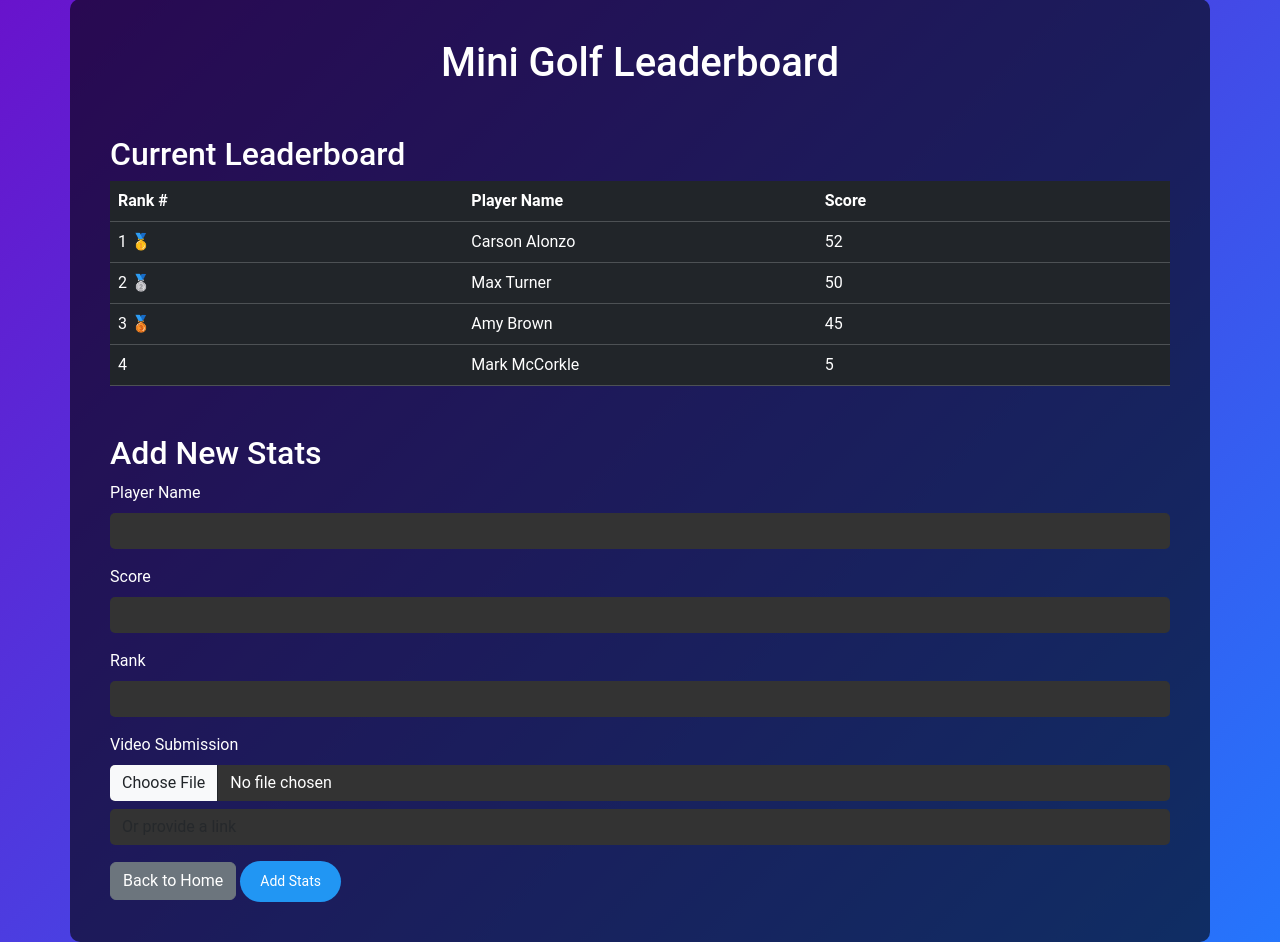
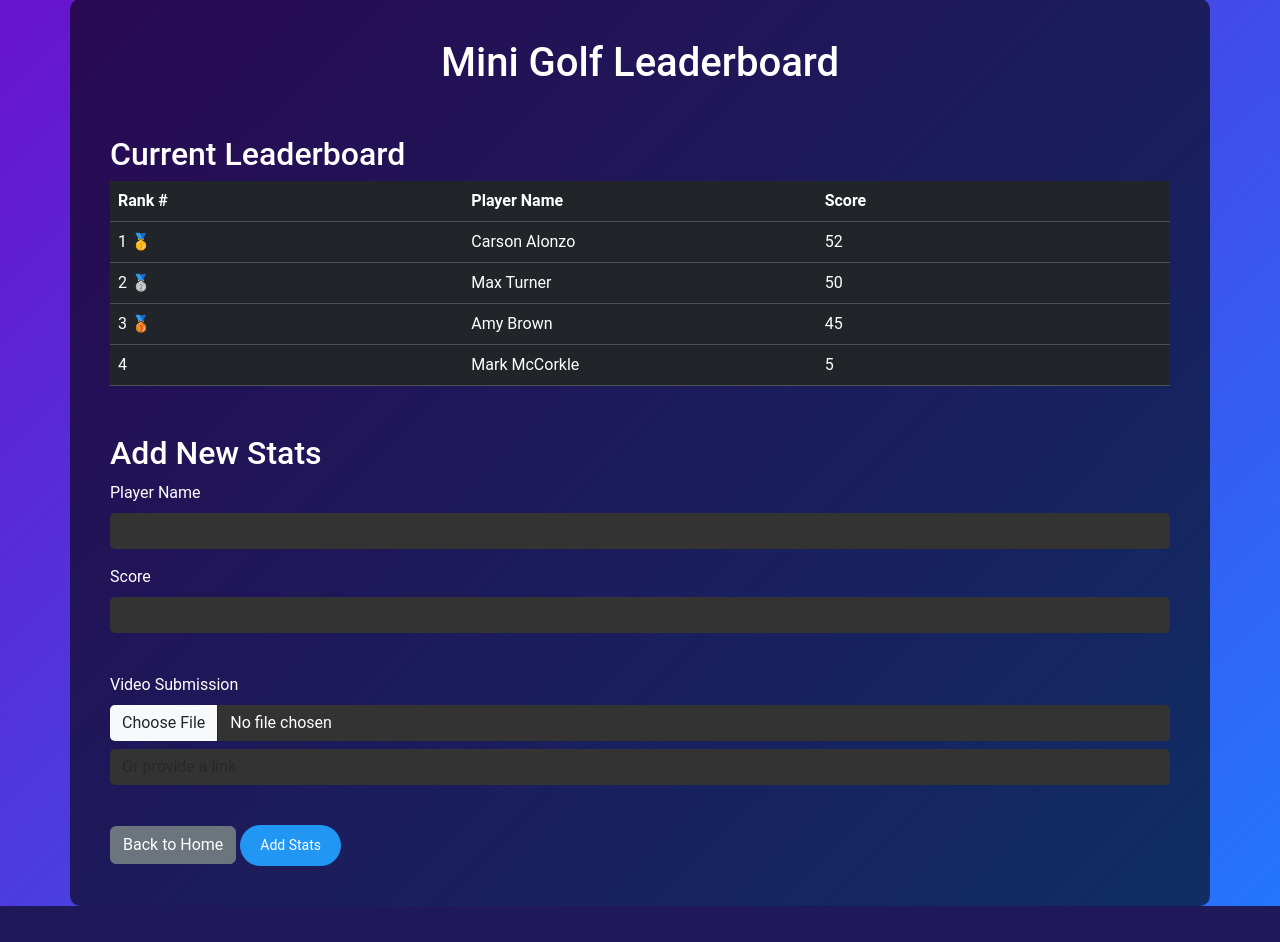
Before and after one commit to mamccorkle/Confident-Coders-Modern-Software-Development-Assignment, a Flask app: a page that uses templates/leaderboard.html in a window 1280 px wide. Shown: the part 49-991 px from the top of the page. After the commit the page ends 955 px from the top, so only its background shows below. Run offline with Flask 3, Linux system fonts and the light colour scheme; data comes from the database, SQL or seed files in the repository; both versions use the stored data as it was after the commit.

Commit message:
Commit - 20250413 - MM
* app.py - Refactored the SQL query to rank based on score. Also, added ranking dynamically. Changed the way the data was added to the database in add_leaderboard_entry(). Added option for when the video link input is empty.
* leaderboard.html - Added the medals for the rankings paired with their rank number.
* MSD-P01-LeaderBoard.sqlite - Added a new column for the video link.

Closes #1

```diff
--- a/app.py
+++ b/app.py
@@ -36,24 +36,31 @@ def get_leaderboard_data(game_name):
     conn = sqlite3.connect('MSD-P01-LeaderBoard.sqlite')
     cursor = conn.cursor()
     cursor.execute("""
-        SELECT l.rank, l.player_name, l.score
+        SELECT l.player_name, l.score
         FROM leaderboard l
         JOIN games g ON l.game_id = g.game_id
         WHERE g.game_name = ?
-        ORDER BY l.rank
+        ORDER BY l.score DESC
     """, (game_name,))
     rows = cursor.fetchall()
     conn.close()
-    return rows
+
+    # Add the rank dynamically:
+    leaderboard_data = []
+    for i, row in enumerate(rows, start=1):
+        # Rank, Player Name, Score:
+        leaderboard_data.append((i, row[0], row[1]))
+
+    return leaderboard_data
 
 # Add user score to the leaderboard:
-def add_leaderboard_entry(game_name, player_name, score, rank, video_submission):
+def add_leaderboard_entry(game_name, player_name, score, video_submission):
     conn = sqlite3.connect('MSD-P01-LeaderBoard.sqlite')
     cursor = conn.cursor()
     cursor.execute('''
-        INSERT INTO leaderboard (game_id, player_name, score, rank)
+        INSERT INTO leaderboard (game_id, player_name, score, video_link)
         VALUES ((SELECT game_id FROM games WHERE game_name = ?), ?, ?, ?);
-    ''', (game_name, player_name, score, rank, video_submission))
+    ''', (game_name, player_name, score, video_submission))
     conn.commit()
     conn.close()
 
@@ -95,12 +102,18 @@ def home():
 @app.route('/leaderboard/<game_name>', methods=['GET', 'POST'])
 def leaderboard(game_name):
     if request.method == 'POST':
+
         # If the form is submitted, insert the new leaderboard entry
         player_name = request.form['player_name']
         score = request.form['score']
-        rank = request.form['rank']
-        video_submission = request.form['video_submission']
-        add_leaderboard_entry(game_name, player_name, score, rank, video_submission)
+        video_submission = request.form.get('video_submission')
+
+        # Check for valid input:
+        if not video_submission:
+            video_submission = None
+
+        # Add the entry:
+        add_leaderboard_entry(game_name, player_name, score, video_submission)
         return redirect(url_for('leaderboard', game_name=game_name))
 
     # GET request: display the leaderboard for the specific game
--- a/templates/leaderboard.html
+++ b/templates/leaderboard.html
@@ -61,10 +61,7 @@
                 <input type="number" class="form-control" id="score" name="score" required>
             </div>
 
-            <div class="mb-3">
-                <label for="rank" class="form-label">Rank</label>
-                <input type="number" class="form-control" id="rank" name="rank" required>
-            </div>
+            <br>
 
             <div class="mb-3">
                 <label for="video_submission" class="form-label">Video Submission</label>
@@ -72,6 +69,8 @@
                 <input type="url" class="form-control mt-2" id="video_link" name="video_link"
                        placeholder="Or provide a link">
             </div>
+
+            <br>
 
             <a href="/" class="btn btn-secondary">Back to Home</a>
             <button type="submit" class="btn btn-primary">Add Stats</button>
```
Also changed, not shown: MSD-P01-LeaderBoard.sqlite.
